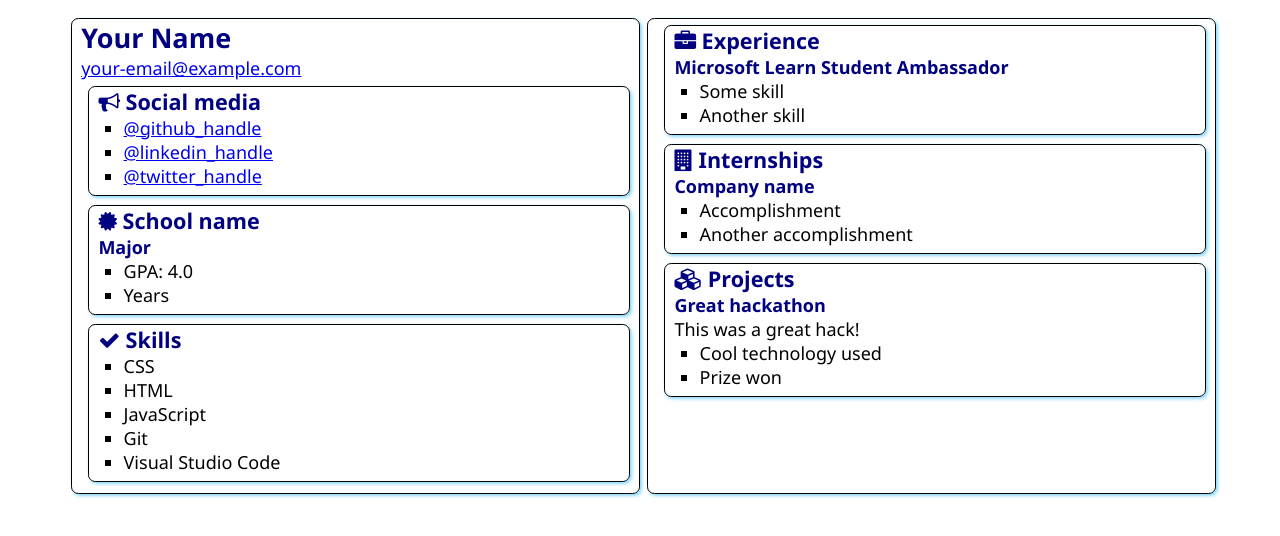
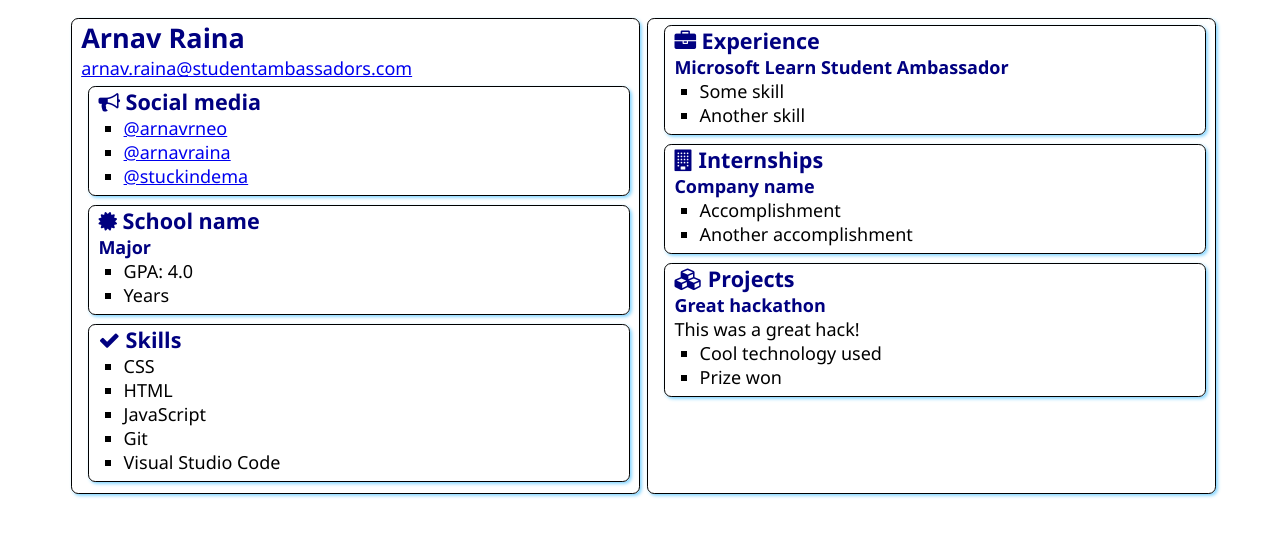
Before and after one commit to arnavrneo/SATechnicalOnboarding, a plain HTML site: page src/index.html in a window 1280 px wide. Drawn offline with Linux system fonts and the light colour scheme.

Commit message:
Update index.html

```diff
--- a/src/index.html
+++ b/src/index.html
@@ -12,8 +12,8 @@
 <body>
     <main>
         <article class="box">
-            <h1>Your Name</h1>
-            <div><a href="mailto:your.email@example.com">your-email@example.com</a></div>
+            <h1>Arnav Raina</h1>
+            <div><a href="mailto:arnav.raina@studentambassadors.com">arnav.raina@studentambassadors.com</a></div>
 
             <section class="box">
                 <h2>
@@ -21,9 +21,9 @@
                     Social media
                 </h2>
                 <ul>
-                    <li><a href="https://github.com/<handle>">@github_handle</a></li>
-                    <li><a href="https://linkedin.com/in/<handle>">@linkedin_handle</a></li>
-                    <li><a href="https://twitter.com/<handle>">@twitter_handle</a></li>
+                    <li><a href="https://github.com/<handle>">@arnavrneo</a></li>
+                    <li><a href="https://linkedin.com/in/<handle>">@arnavraina</a></li>
+                    <li><a href="https://twitter.com/<handle>">@stuckindema</a></li>
                 </ul>
             </section>
 
```
